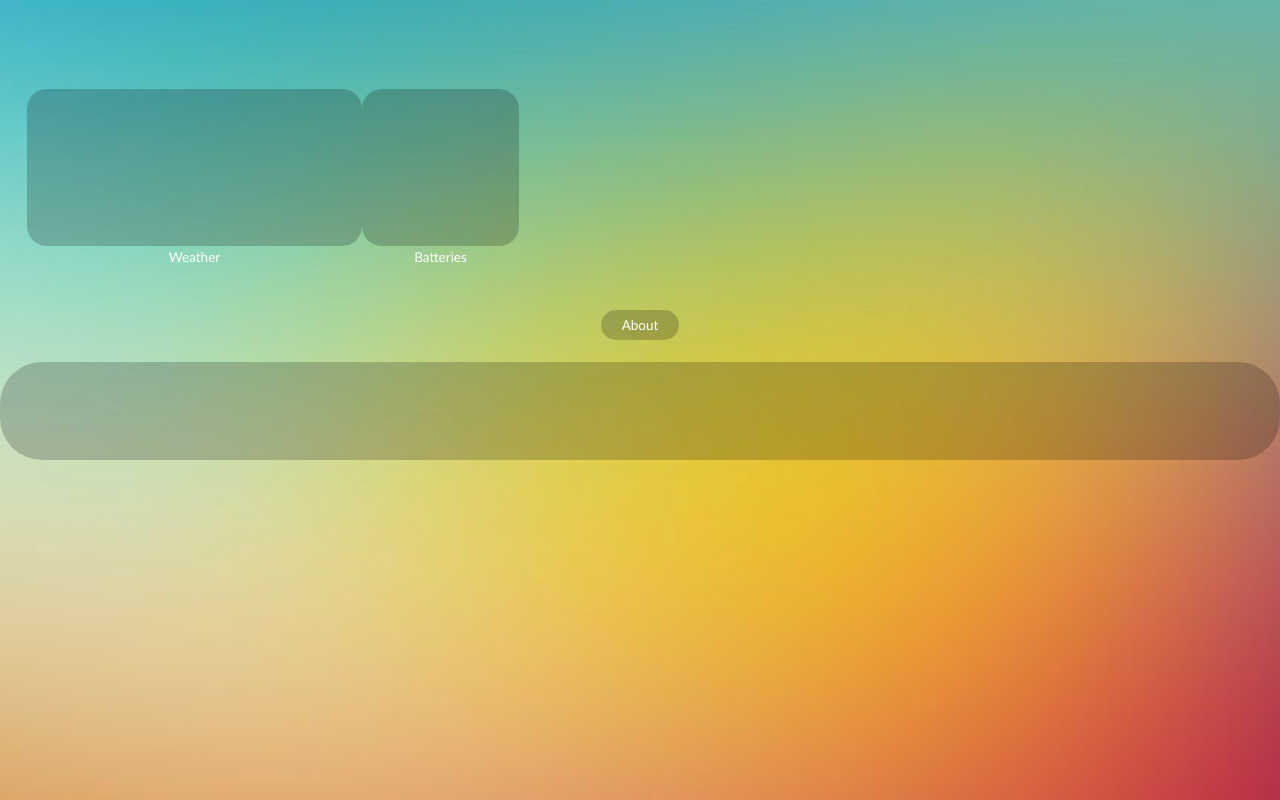
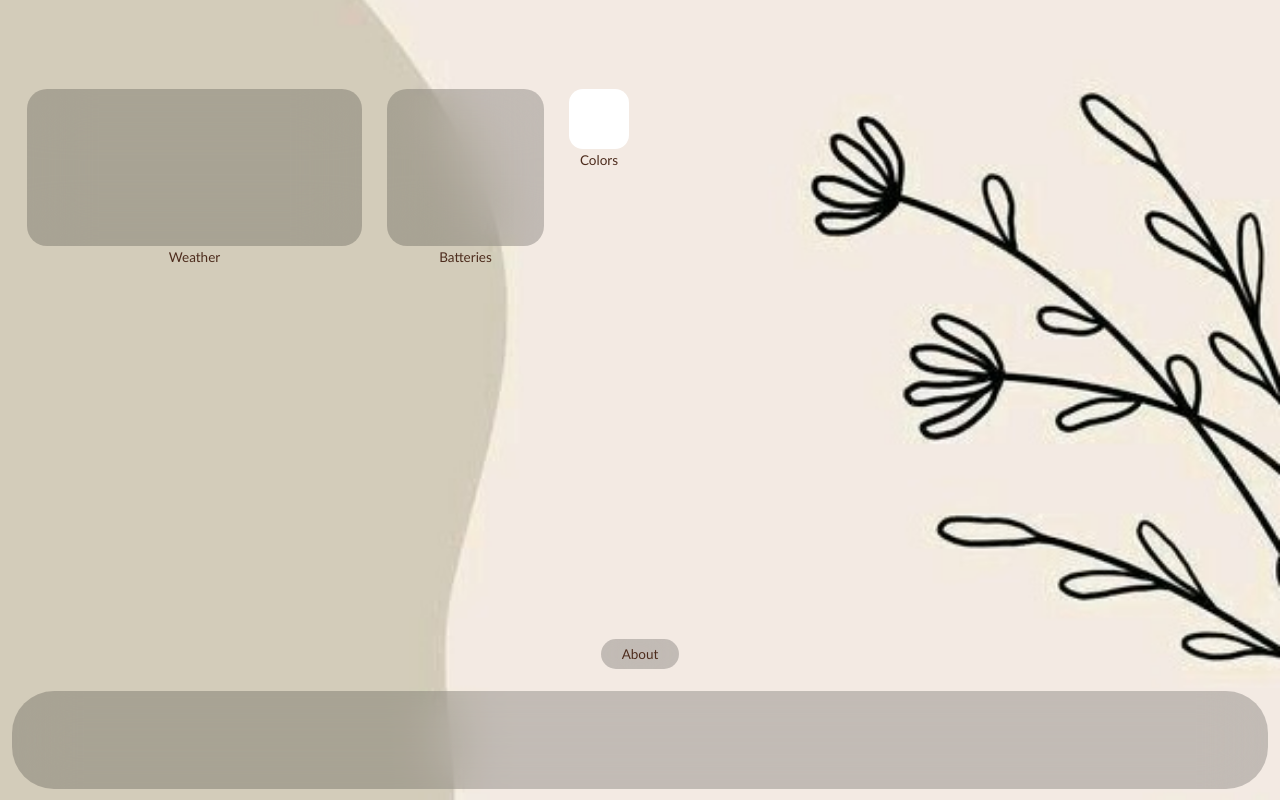
Before and after one commit to Nicknaem/Niksapp, a plain HTML site: page index.html in a window 1280 px wide. Drawn offline with Linux system fonts and the light colour scheme.

Commit message:
design preview

```diff
--- a/index.html
+++ b/index.html
@@ -9,21 +9,22 @@
     <link rel="manifest" href="manifest.json">
 </head>
 <style>
+    html {
+        min-height: calc(100% + env(safe-area-inset-top));
+        padding: env(safe-area-inset-top) env(safe-area-inset-right) env(safe-area-inset-bottom) env(safe-area-inset-left);
+        background-attachment: fixed;
+        background-image: url('./assets/backgrounds/9.jpg');
+        background-position: center;
+        background-repeat: no-repeat;
+        background-size: cover;
+    }
+
     body{
         padding: 0;
         margin: 0;
         font-family: 'Gill Sans', 'Gill Sans MT', Calibri, 'Trebuchet MS', sans-serif;
         font-size: 13.5px;
-        color: white;
-    }
-    html {
-        min-height: calc(100% + env(safe-area-inset-top));
-        padding: env(safe-area-inset-top) env(safe-area-inset-right) env(safe-area-inset-bottom) env(safe-area-inset-left);
-        background-attachment: fixed;
-        background-image: url('./assets/backgrounds/1.jpg');
-        background-position: center;
-        background-repeat: no-repeat;
-        background-size: cover;
+        color: rgb(77, 44, 29);
     }
 
     .main{
@@ -36,6 +37,7 @@
     .panel{
         /* filter:blur(10px); */
         background-color: rgba(0, 0, 0, 0.2);
+        backdrop-filter: blur(30px);
     }
     .header{
         height: 59px;
@@ -48,18 +50,23 @@
         margin-bottom: 28px;
         margin-left: 27px;
         margin-right: 27px;
+
+        row-gap: 17px;
+        column-gap: 25px;
     }
 
     .footer{
         display: flex;
         flex-direction: column;
-        align-items: center
+        align-items: center;
+        margin-right: 12px;
+        margin-left: 12px;
+        margin-top: auto;
     }
     .search{
         display: flex;
         justify-content: center;
         align-items: center;
-        color: white;
         height: 30px;
         width:78px;
         border-radius: 40px;
@@ -67,11 +74,9 @@
     }
     .bar{
         display: flex;
+        width: 100%;
         height: 98px;
-        width: 100%;
         margin-bottom: 11px;
-        margin-right: 12px;
-        margin-left: 12px;
         border-radius: 42px;
     }
 
@@ -79,7 +84,10 @@
         display: flex;
         flex-direction: column;
         align-items: center;
-        margin-bottom: 17px;
+    }
+
+    .container .title{
+        margin-top: 3px;
     }
 
     .widget-wide{
@@ -94,8 +102,11 @@
         border-radius: 20px;
     }
 
-    .container .title{
-        margin-top: 3px;
+    .app-icon{
+        width: 60px;
+        height: 60px;
+        border-radius: 14px;
+        background-color: white;
     }
 
 </style>
@@ -111,6 +122,10 @@
                 <div class="widget-square panel"></div>
                 <div class="title">Batteries</div>
             </div>
+            <div class="container">
+                <div class="app-icon"></div>
+                <div class="title">Colors</div>
+            </div>
         </div>
         <div class="footer">
             <div class="search panel">About</div>
```
Also changed, not shown: assets/backgrounds/9.jpg (added).
